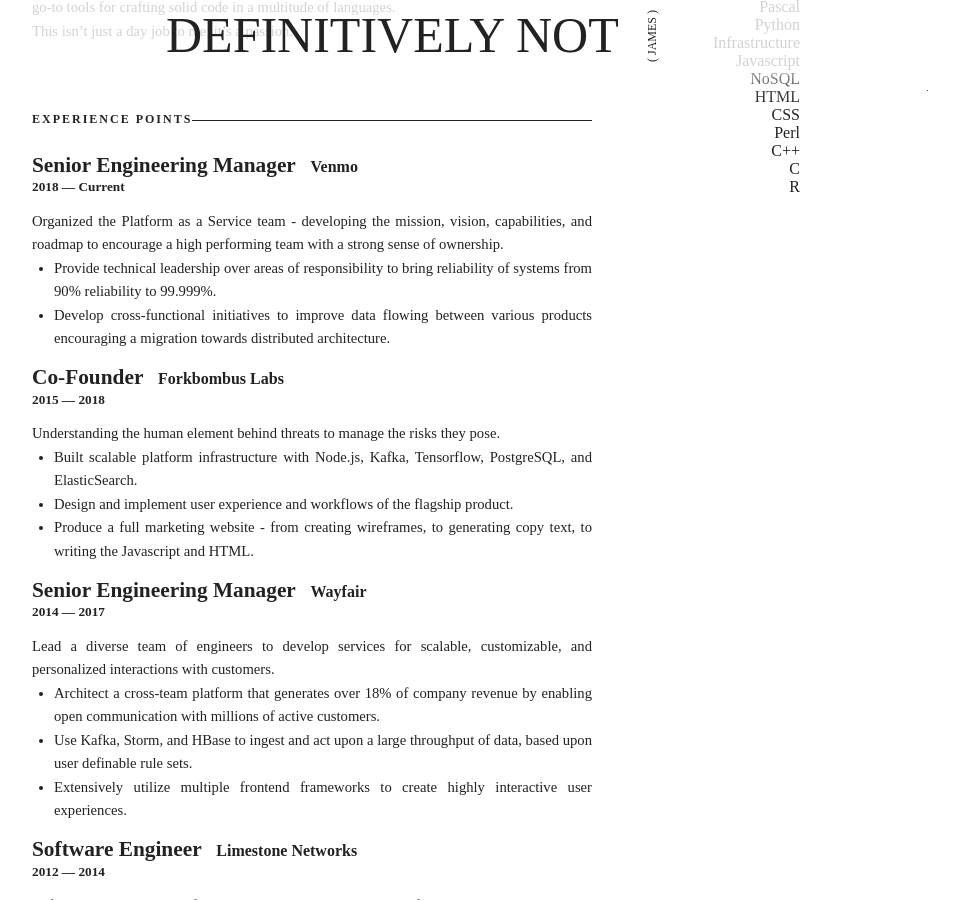
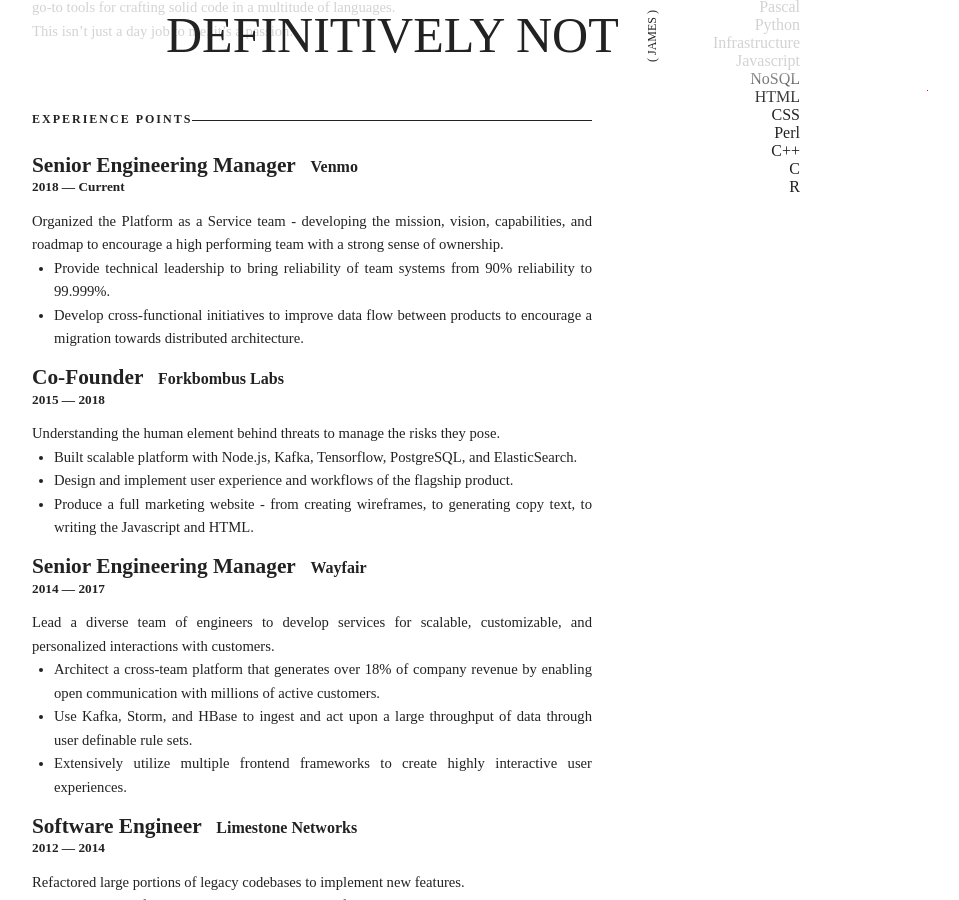
Before and after one commit to imnotjames/imnotjames.github.io, a Jekyll site: the page built from resume.html, in a window 1280 px wide and 900 px high, scrolled down 351 px. Shown: the whole window, without its empty margins (224-1183 px from the left). Built offline with Jekyll 4.4.1, drawn with Linux system fonts in a browser that asks for light colours; some web fonts are replaced.

Commit message:
simplify some verbiage

```diff
--- a/_data/resume.json
+++ b/_data/resume.json
@@ -26,8 +26,8 @@
 			"startDate": "October 1, 2018",
 			"summary": "Organized the Platform as a Service team - developing the mission, vision, capabilities, and roadmap to encourage a high performing team with a strong sense of ownership.",
 			"highlights": [
-				"Provide technical leadership over areas of responsibility to bring reliability of systems from 90% reliability to 99.999%.",
-				"Develop cross-functional initiatives to improve data flowing between various products encouraging a migration towards distributed architecture."
+				"Provide technical leadership to bring reliability of team systems from 90% reliability to 99.999%.",
+				"Develop cross-functional initiatives to improve data flow between products to encourage a migration towards distributed architecture."
 			]
 		},
 		{
@@ -38,7 +38,7 @@
 			"endDate": "September 1, 2018",
 			"summary": "Understanding the human element behind threats to manage the risks they pose.",
 			"highlights": [
-				"Built scalable platform infrastructure with Node.js, Kafka, Tensorflow, PostgreSQL, and ElasticSearch.",
+				"Built scalable platform with Node.js, Kafka, Tensorflow, PostgreSQL, and ElasticSearch.",
 				"Design and implement user experience and workflows of the flagship product.",
 				"Produce a full marketing website - from creating wireframes, to generating copy text, to writing the Javascript and HTML."
 			]
@@ -52,7 +52,7 @@
 			"summary": "Lead a diverse team of engineers to develop services for scalable, customizable, and personalized interactions with customers.",
 			"highlights": [
 				"Architect a cross-team platform that generates over 18% of company revenue by enabling open communication with millions of active customers.",
-				"Use Kafka, Storm, and HBase to ingest and act upon a large throughput of data, based upon user definable rule sets.",
+				"Use Kafka, Storm, and HBase to ingest and act upon a large throughput of data through user definable rule sets.",
 				"Extensively utilize multiple frontend frameworks to create highly interactive user experiences."
 			]
 		},
```
